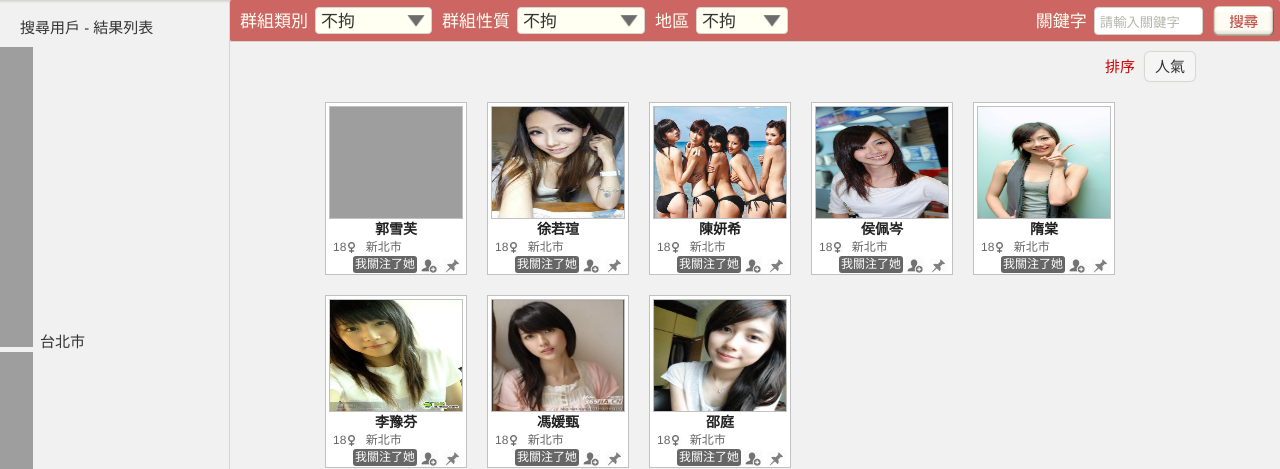
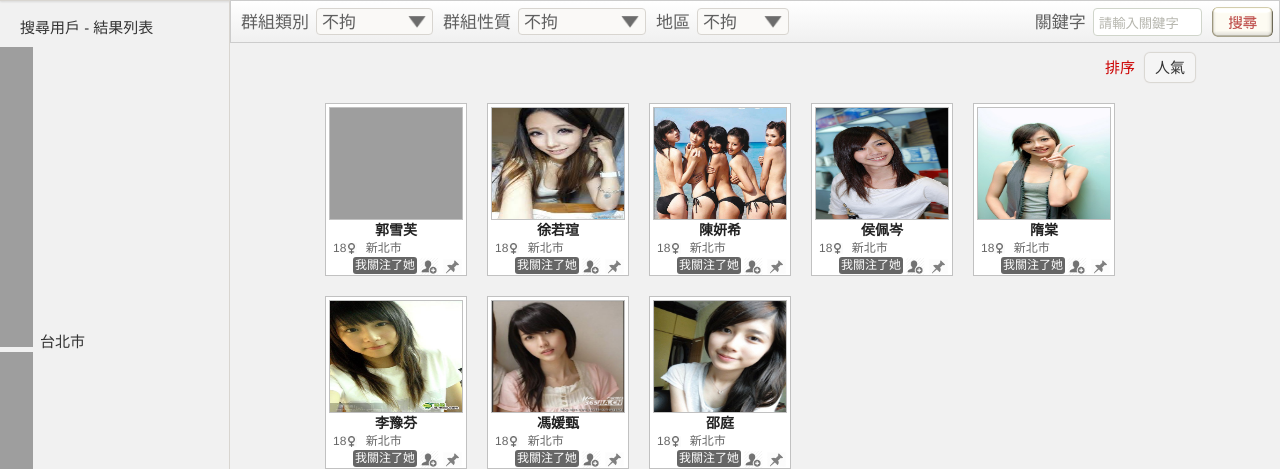
Before and after one commit to Arthur0206/MyClass-Social-Network-Website, a PHP site: page /MyClass/User/findUser.php in a window 1280 px wide. Shown: the part 55-524 px from the top of the page. Run offline with PHP 8.4, Linux system fonts and the light colour scheme; some libraries are stand-ins or nearby versions; grey boxes are pictures that could not be loaded.

Commit message:
search bar style.

```diff
--- a/_js/searchBar.js
+++ b/_js/searchBar.js
@@ -27,7 +27,7 @@ function processSearchBar()
 		},
 		function() {
 			if (!$(this).is('.disabled')) {
-				$(this).css('background-color', '#FFFFF2');
+				$(this).css('background-color', '#FAF9F7');
 			}
 		}
 	); // end hover
--- a/css/main.css
+++ b/css/main.css
@@ -493,10 +493,14 @@ li.selected {
 #search_list_wrapper {
 	margin-left: 230px;
 	height: 41px;
-	background-color: #cd6563; //#CC0000;
+    background: linear-gradient(#FFFFFF, #F0F0F0) repeat scroll 0 0 #F0F0F0;
+    border: 1px solid #CCCCCC;
+    color: #5F5F5F;
+    font-weight: bold;
+	//background-color: #cd6563; //#CC0000;
 	//border-top: 1px solid #D8D5D0;
-	border-bottom: 1px solid #D8D5D0;
-	border-radius: 2px 2px 2px 2px;
+	//border-bottom: 1px solid #D8D5D0;
+	//border-radius: 2px 2px 2px 2px;
 }
 #search_list_wrapper.no-side-bar {	/* 左邊沒有area side bar的頁面, search bar的margin設成0 */
 	margin: 0;
@@ -510,7 +514,7 @@ li.selected {
 }
 .search_bar_title {
 	padding: 13px 7px 12px 10px;
-	color: #FFFFF2;
+	color: #5F5F5F;
 }
 .search_bar_dropdown_list_wrapper {
 	margin: 7px 0px 5px 0px;
@@ -518,7 +522,7 @@ li.selected {
 	height: 15px;
 	border-radius: 4px;
 	border: 1px solid #D8D5D0;
-	background-color: #FFFFF2; //#f5f5f5; //#FFFFFF;
+	background-color: #FAF9F7; //#f5f5f5; //#FFFFFF;
 	cursor: pointer;
 	z-index: 10;
 	position: relative;
@@ -526,7 +530,7 @@ li.selected {
 .search_bar_dropdown_list_div {
 	border-radius: 4px;
 	border: 1px solid #D8D5D0;
-	background-color: #FFFFF2;//#f5f5f5; //#FFFFFF;
+	background-color: #FAF9F7;//#f5f5f5; //#FFFFFF;
 	cursor: pointer;
 	top: -1px;
 	left: -1px;
```
